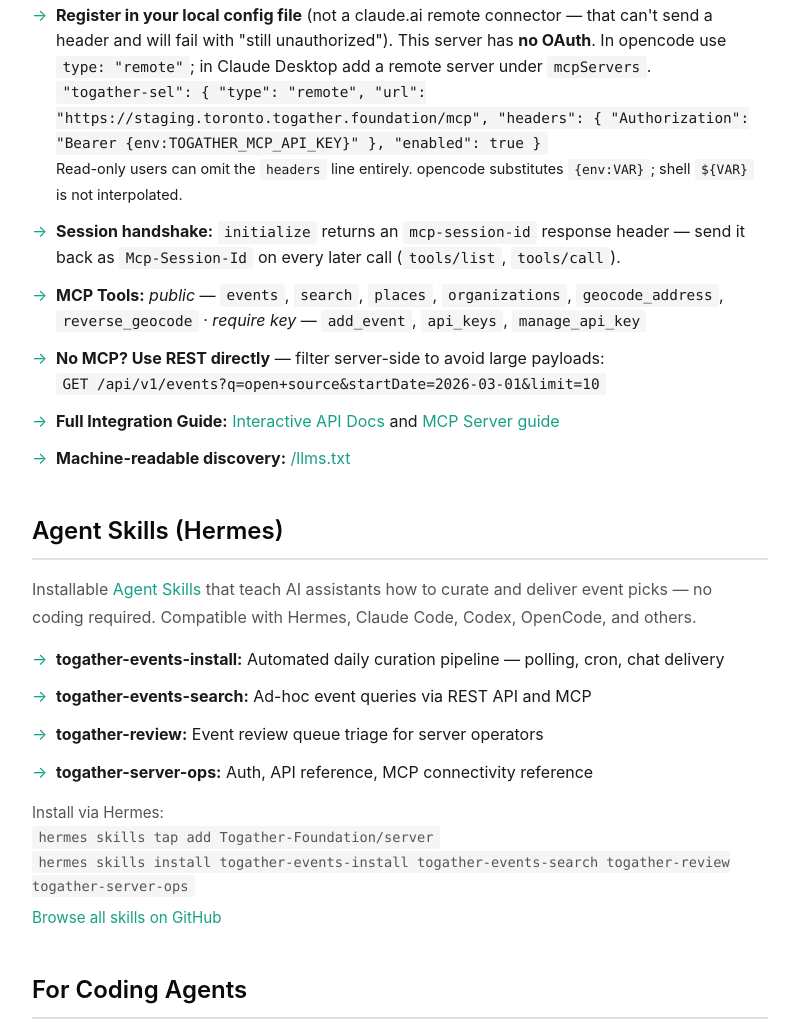
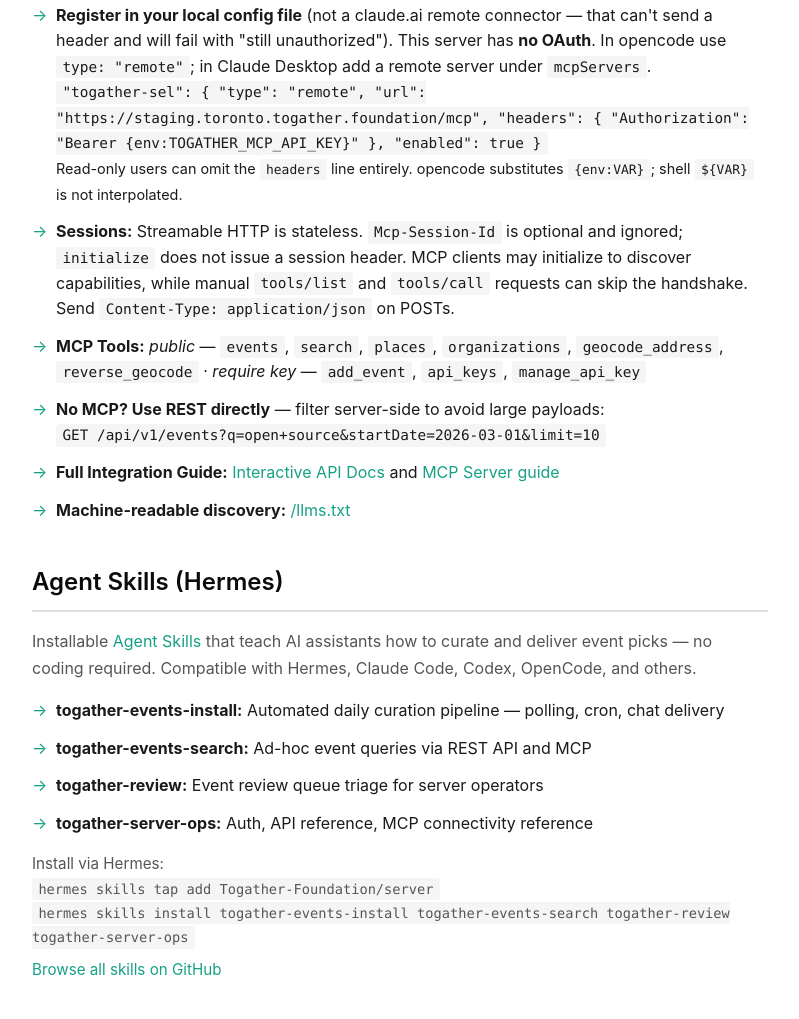
Before and after one commit to Togather-Foundation/server, a plain HTML site: page web/index.html in a window 1280 px wide. Shown: the part 1543-2562 px from the top of the page, without its empty margins (240-1039 px from the left). Drawn offline with Linux system fonts and the light colour scheme; no server answers.

Commit message:
docs(mcp): correct landing page session guidance
Generated-by: GPT-6

```diff
--- a/web/index.html
+++ b/web/index.html
@@ -301,7 +301,7 @@
                 <li><strong>Register in your local config file</strong> (not a claude.ai remote connector — that can't send a header and will fail with "still unauthorized"). This server has <strong>no OAuth</strong>. In opencode use <code>type: "remote"</code>; in Claude Desktop add a remote server under <code>mcpServers</code>.<br>
                     <code>"togather-sel": { "type": "remote", "url": "https://staging.toronto.togather.foundation/mcp", "headers": { "Authorization": "Bearer {env:TOGATHER_MCP_API_KEY}" }, "enabled": true }</code><br>
                     <span style="font-size: 0.9rem;">Read-only users can omit the <code>headers</code> line entirely. opencode substitutes <code>{env:VAR}</code>; shell <code>${VAR}</code> is not interpolated.</span></li>
-                <li><strong>Session handshake:</strong> <code>initialize</code> returns an <code>mcp-session-id</code> response header — send it back as <code>Mcp-Session-Id</code> on every later call (<code>tools/list</code>, <code>tools/call</code>).</li>
+                <li><strong>Sessions:</strong> Streamable HTTP is stateless. <code>Mcp-Session-Id</code> is optional and ignored; <code>initialize</code> does not issue a session header. MCP clients may initialize to discover capabilities, while manual <code>tools/list</code> and <code>tools/call</code> requests can skip the handshake. Send <code>Content-Type: application/json</code> on POSTs.</li>
                 <li><strong>MCP Tools:</strong> <em>public</em> — <code>events</code>, <code>search</code>, <code>places</code>, <code>organizations</code>, <code>geocode_address</code>, <code>reverse_geocode</code> · <em>require key</em> — <code>add_event</code>, <code>api_keys</code>, <code>manage_api_key</code></li>
                 <li><strong>No MCP? Use REST directly</strong> — filter server-side to avoid large payloads:<br>
                     <code>GET /api/v1/events?q=open+source&amp;startDate=2026-03-01&amp;limit=10</code></li>
```
